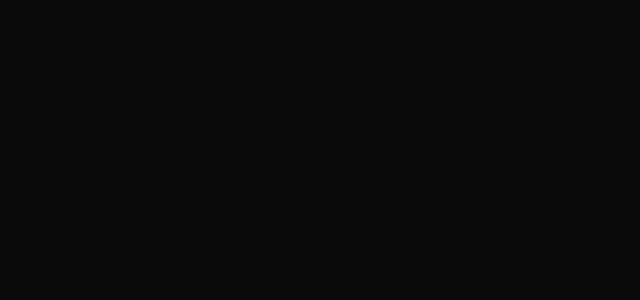
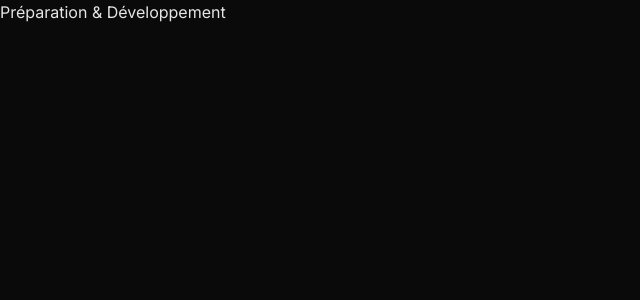
Before and after one commit to PerformancePrestigeAcademy/performance-prestige-academy, a React (Vite) app: page /preparation-developpement in a window 1280 px wide. Before the commit this address had no page. Shown: the top 300 px of the page, without its empty margins (0-640 px from the left). Built offline with nearby package versions, Linux system fonts and the light colour scheme.

Commit message:
PATCH 018 V3
création de la route dans app.tsx

```diff
--- a/src/App.tsx
+++ b/src/App.tsx
@@ -21,6 +21,8 @@ export default function App() {
 
         <Route path="/maintenance" element={<MaintenancePage />} />
 
+        <Route path="/preparation-developpement" element={<PrepDevPage />} />
+
         <Route path="/mentions-legales" element={<MentionsLegales />} />
 
         <Route path="/politique-confidentialite" element={<PolitiqueConfidentialite />} />
```
